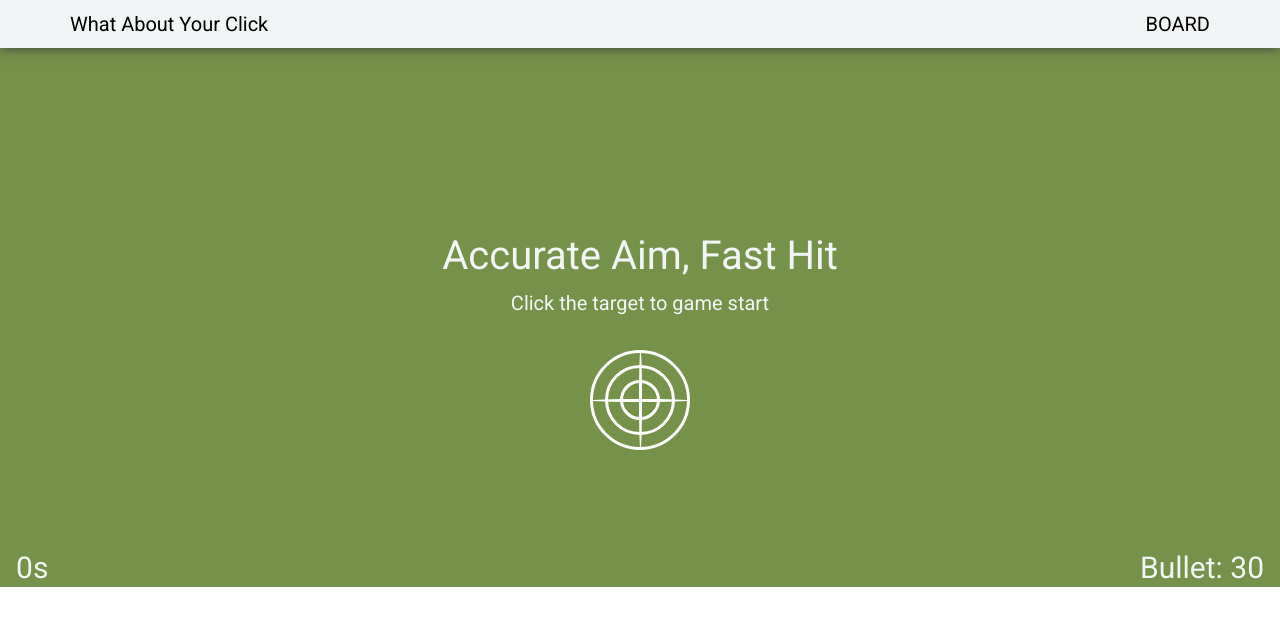
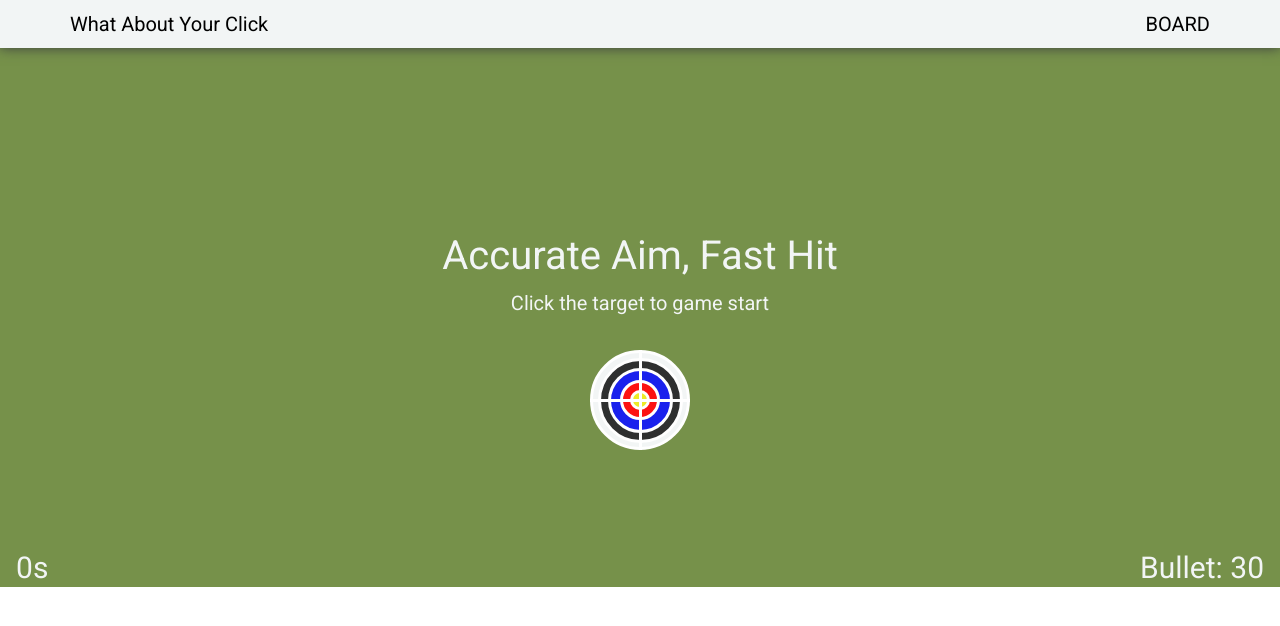
Before and after one commit to tjdwp0211/shooting-game, a Next.js app: page / in a window 1280 px wide. Shown: the top 626 px of the page. Built offline with nearby package versions, Linux system fonts and the light colour scheme.

Commit message:
style: TargetBoard Presenter #16
- Apply elements changes

Closes #16

```diff
--- a/src/components/target-board/Presenter.tsx
+++ b/src/components/target-board/Presenter.tsx
@@ -20,9 +20,11 @@ function Presenter(props: PresenterProps) {
     <>
       {waitingForGameStart(
         <Wrapper handleHit={handleHit}>
-          <Circle radius={100}></Circle>
-          <Circle radius={70}></Circle>
-          <Circle radius={40}></Circle>
+          <Circle radius={100} background={"#f2f5f5"}></Circle>
+          <Circle radius={85} background={"#2f3030"}></Circle>
+          <Circle radius={65} background={"#1a21ed"}></Circle>
+          <Circle radius={40} background={"#fc1212"}></Circle>
+          <Circle radius={20} background={"#edea26"}></Circle>
           <Line rotation={true} />
           <Line rotation={false} />
         </Wrapper>
@@ -37,7 +39,7 @@ const Root = styled.div`
   width: fit-content;
   height: fit-content;
   position: absolute;
-  * {
+  *:not(hr) {
     border-radius: 50%;
   }
 `;
```
